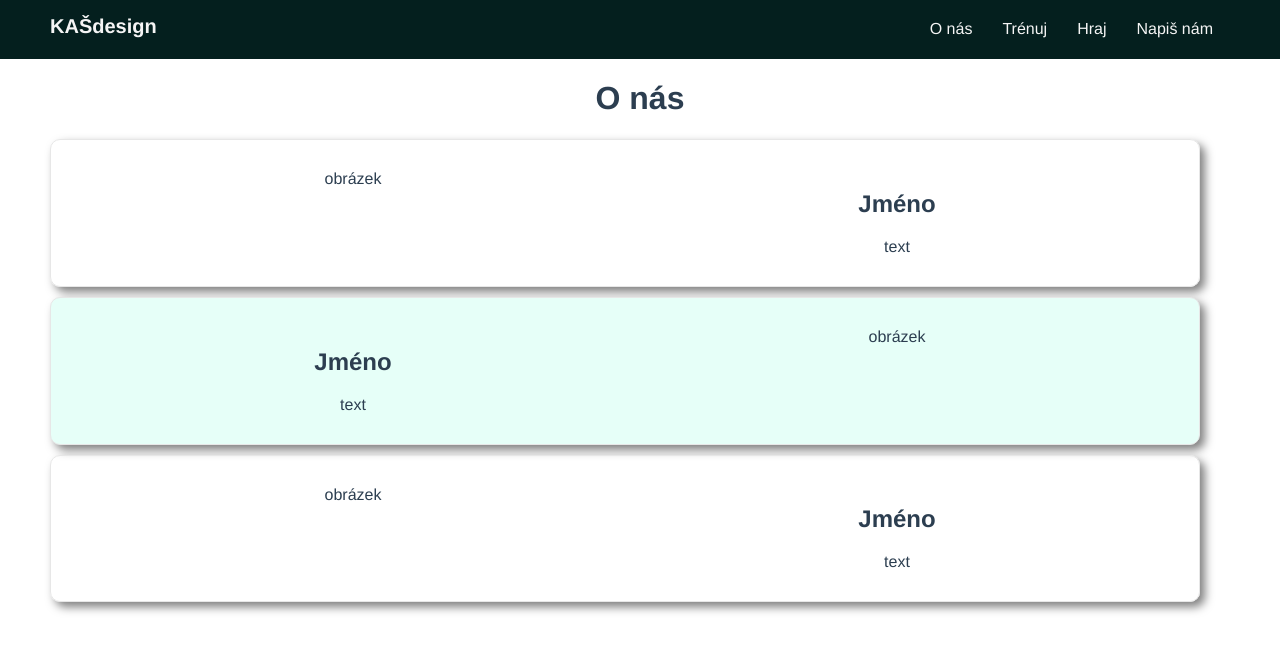
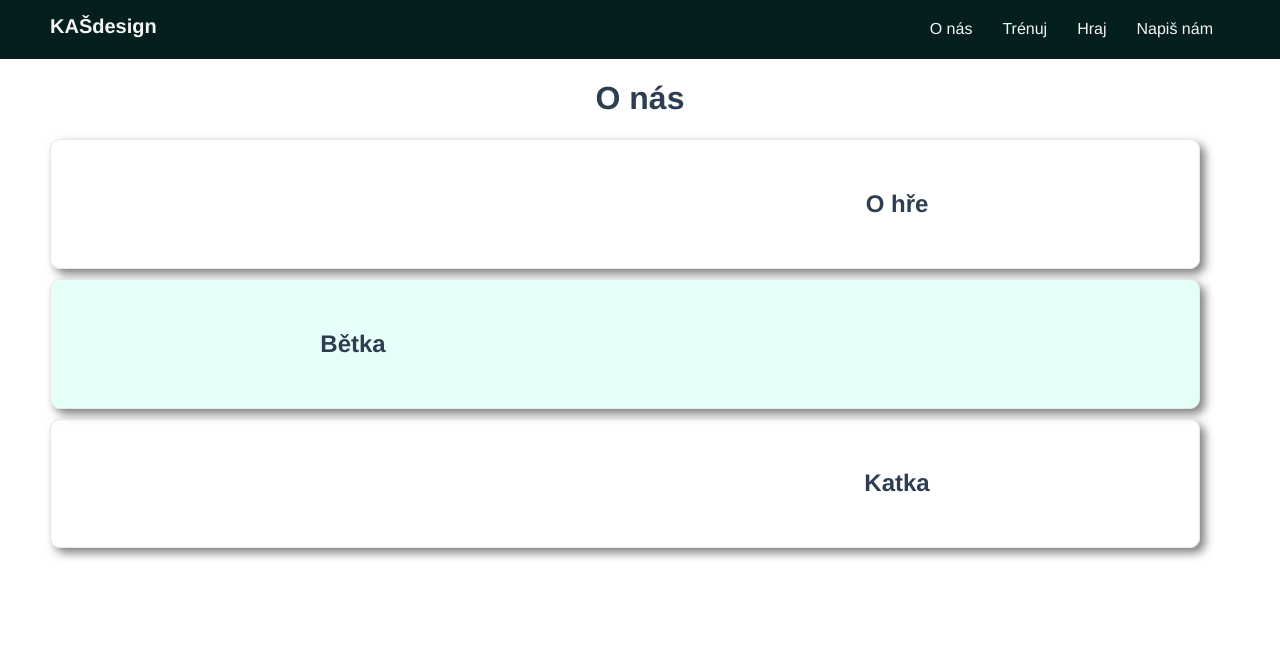
Before and after one commit to Allicce/memory-game, a Vue app: page /about in a window 1280 px wide. Shown: the top 652 px of the page. Built offline with nearby package versions, Linux system fonts and the light colour scheme.

Commit message:
About page - title

```diff
--- a/src/components/Profile.vue
+++ b/src/components/Profile.vue
@@ -1,14 +1,16 @@
 <template>
   <div class="container">
-    <div class="picture">obrázek</div>
+    <div class="picture">{{ picture }}</div>
     <div class="text">
-      <h2>Jméno</h2>
-      text
+      <h2>{{ title }}</h2>
+      <div v-html="content">{{ text }}</div>
     </div>
   </div>
 </template>
 <script>
-export default {}
+export default {
+  props: ['title', 'picture', 'text']
+}
 </script>
 <style scoped>
 .container {
@@ -20,7 +22,7 @@ export default {}
   margin-left: 50px;
   margin-right: 50px;
   margin-top: 10px;
-  box-shadow: 5px 5px 10px rgba(0, 0, 0, 0.5)
+  box-shadow: 5px 5px 10px rgba(0, 0, 0, 0.5);
 }
 .picture {
   flex: 1 1 50%;
--- a/src/views/About.vue
+++ b/src/views/About.vue
@@ -2,9 +2,9 @@
   <div class="about">
     <heading />
     <h1>O nás</h1>
-    <profile />
-    <profile class="change" />
-    <profile />
+    <profile title="O hře"/>
+    <profile title="Bětka" class="change" />
+    <profile title="Katka"/>
   </div>
 </template>
 
```
